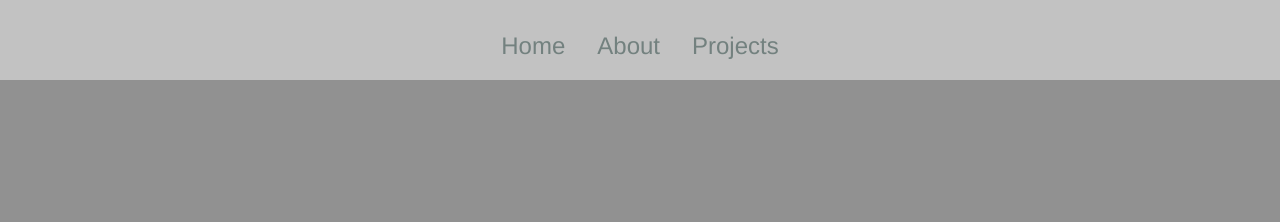
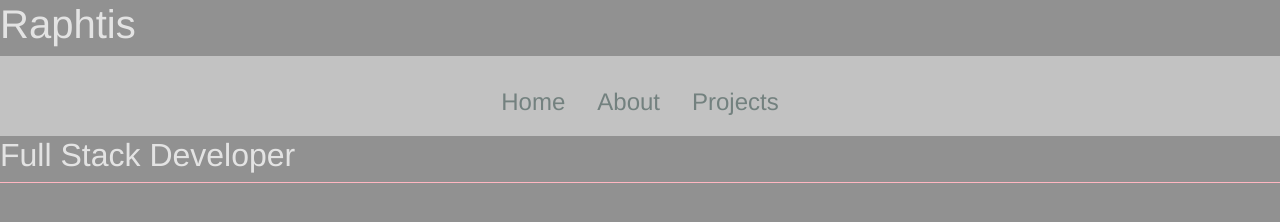
Before and after one commit to raphtis/raphtis.github.io, a plain HTML site: page index.html in a window 1280 px wide. Drawn offline with nearby package versions, Linux system fonts and the light colour scheme.

Commit message:
Added h1s

```diff
--- a/index.html
+++ b/index.html
@@ -10,6 +10,7 @@
         <link rel="stylesheet" href="style.css">
     </head>
     <body>
+        <h1>Raphtis</h1>
         <nav>
             <ul class="nav justify-content-center">
                 <li class="nav-item">
@@ -24,6 +25,7 @@
             </ul>
         </nav>
 
+        <h2>Full Stack Developer</h2>
         <div class="container">
 
 
--- a/style.css
+++ b/style.css
@@ -1,6 +1,7 @@
-. {
-    margin: 0px;
-    padding: 0px;
+html {
+    margin: 0;
+    padding: 0;
+    outline: 1px solid lightpink;
 }
 
 body {
```
